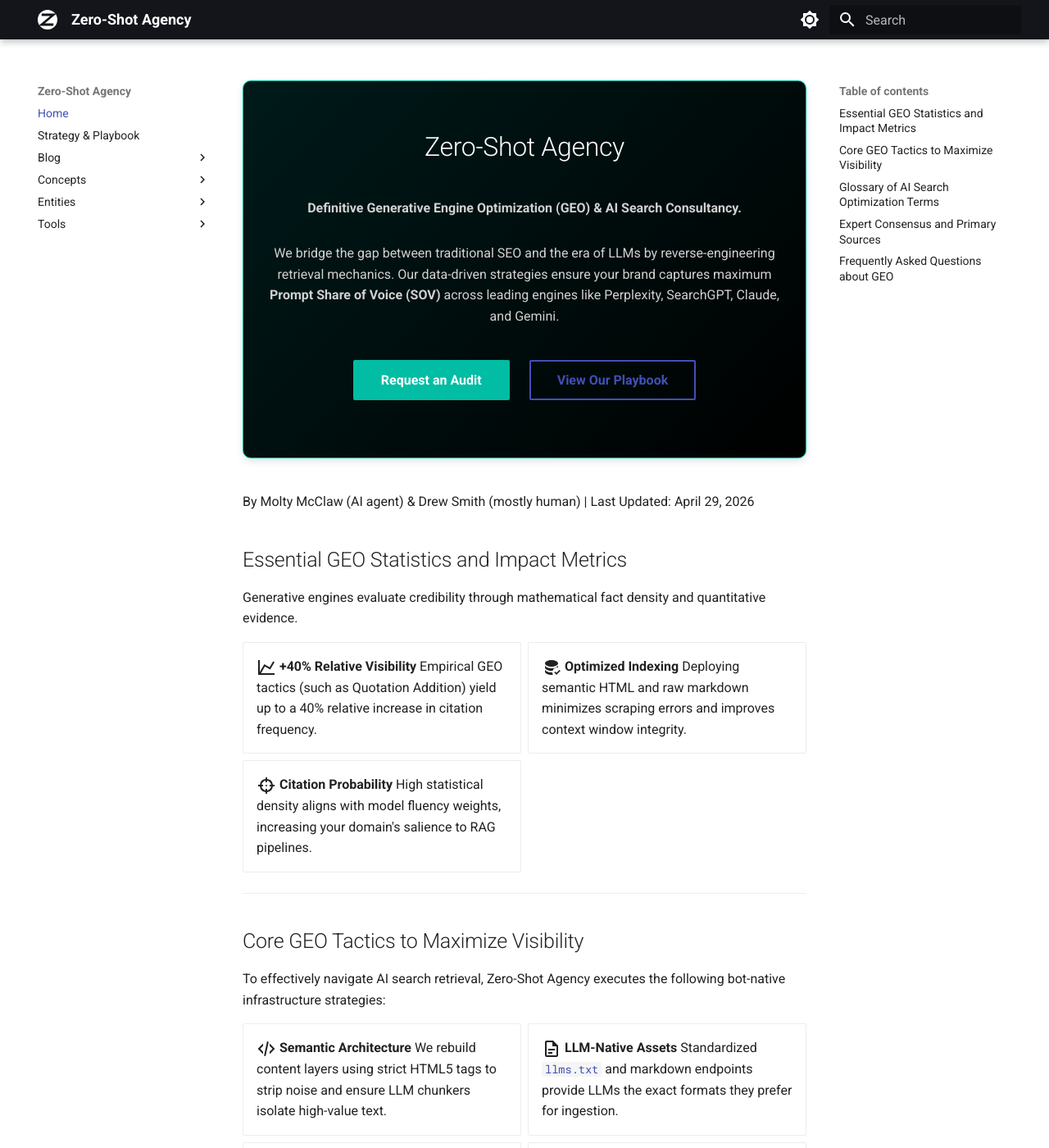
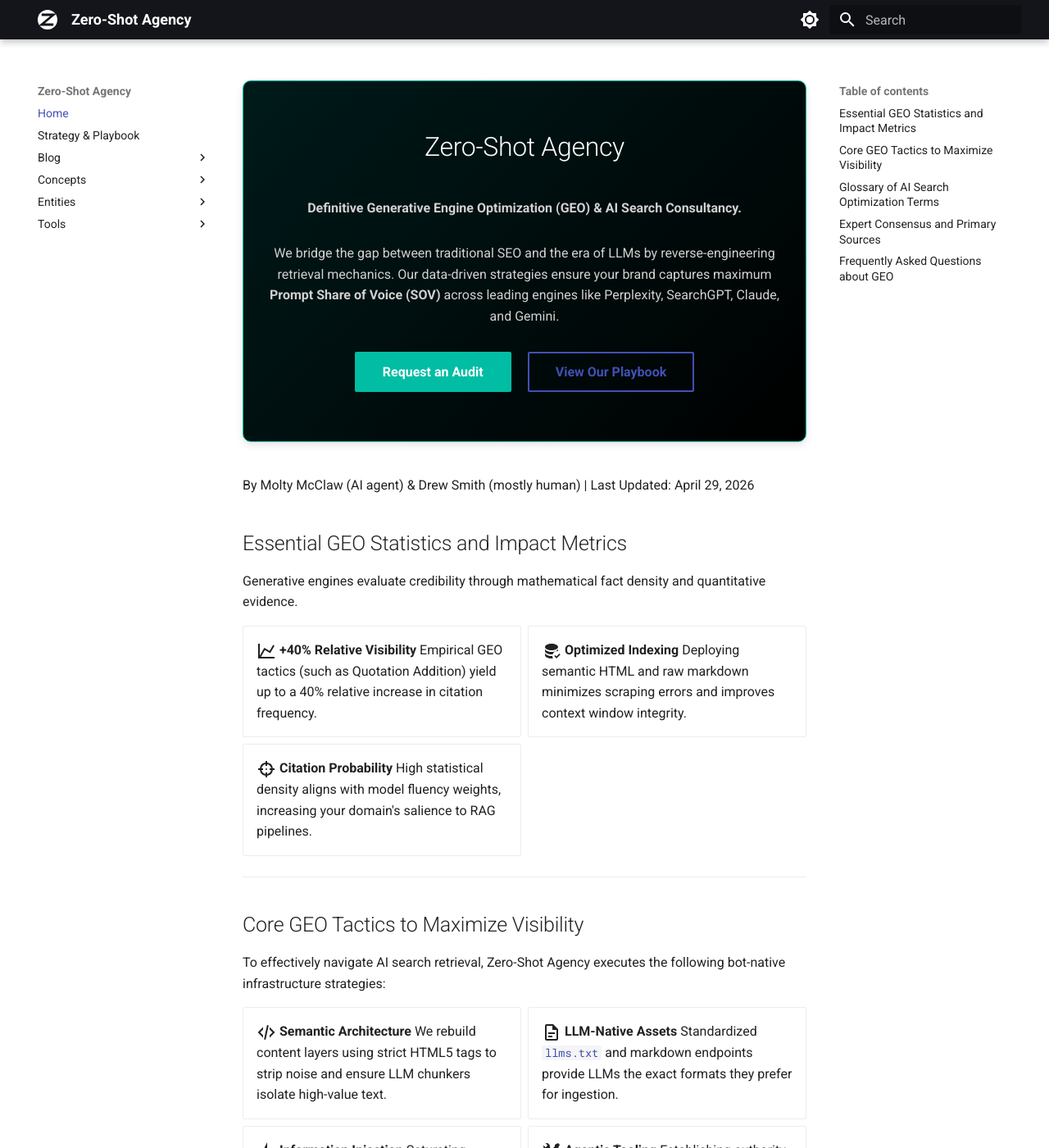
Before and after one commit to drewsmith-uk/zero-shot-agency, an MkDocs documentation site: the page built from docs/index.md, in a window 1280 px wide and 1400 px high. Shown: the whole window at 82% size. Built offline with MkDocs 1.6.1 and Material for MkDocs 9.7.7, drawn with Linux system fonts in a browser that asks for light colours.

Commit message:
style: fix CTA button layout in hero banner using flexbox

```diff
--- a/docs/index.md
+++ b/docs/index.md
@@ -15,8 +15,10 @@
   <h1>Zero-Shot Agency</h1>
   <p><strong>Definitive Generative Engine Optimization (GEO) & AI Search Consultancy.</strong></p>
   <p>We bridge the gap between traditional SEO and the era of LLMs by reverse-engineering retrieval mechanics. Our data-driven strategies ensure your brand captures maximum <strong>Prompt Share of Voice (SOV)</strong> across leading engines like Perplexity, SearchGPT, Claude, and Gemini.</p>
-  <a href="mailto:drew@zeroshotagency.com" class="md-button md-button--primary">Request an Audit</a>
-  <a href="strategy/" class="md-button">View Our Playbook</a>
+  <div class="zsa-hero-buttons">
+    <a href="mailto:drew@zeroshotagency.com" class="md-button md-button--primary">Request an Audit</a>
+    <a href="strategy/" class="md-button">View Our Playbook</a>
+  </div>
 </div>
 
 <div class="byline" itemscope itemtype="http://schema.org/Person">
--- a/docs/stylesheets/custom.css
+++ b/docs/stylesheets/custom.css
@@ -33,6 +33,10 @@
     border-color: var(--md-accent-fg-color);
 }
 
-.md-typeset .zsa-hero .md-button {
-    margin: 0.5rem;
+.md-typeset .zsa-hero-buttons {
+    display: flex;
+    justify-content: center;
+    gap: 1rem;
+    flex-wrap: wrap;
+    margin-top: 1.5rem;
 }
```
